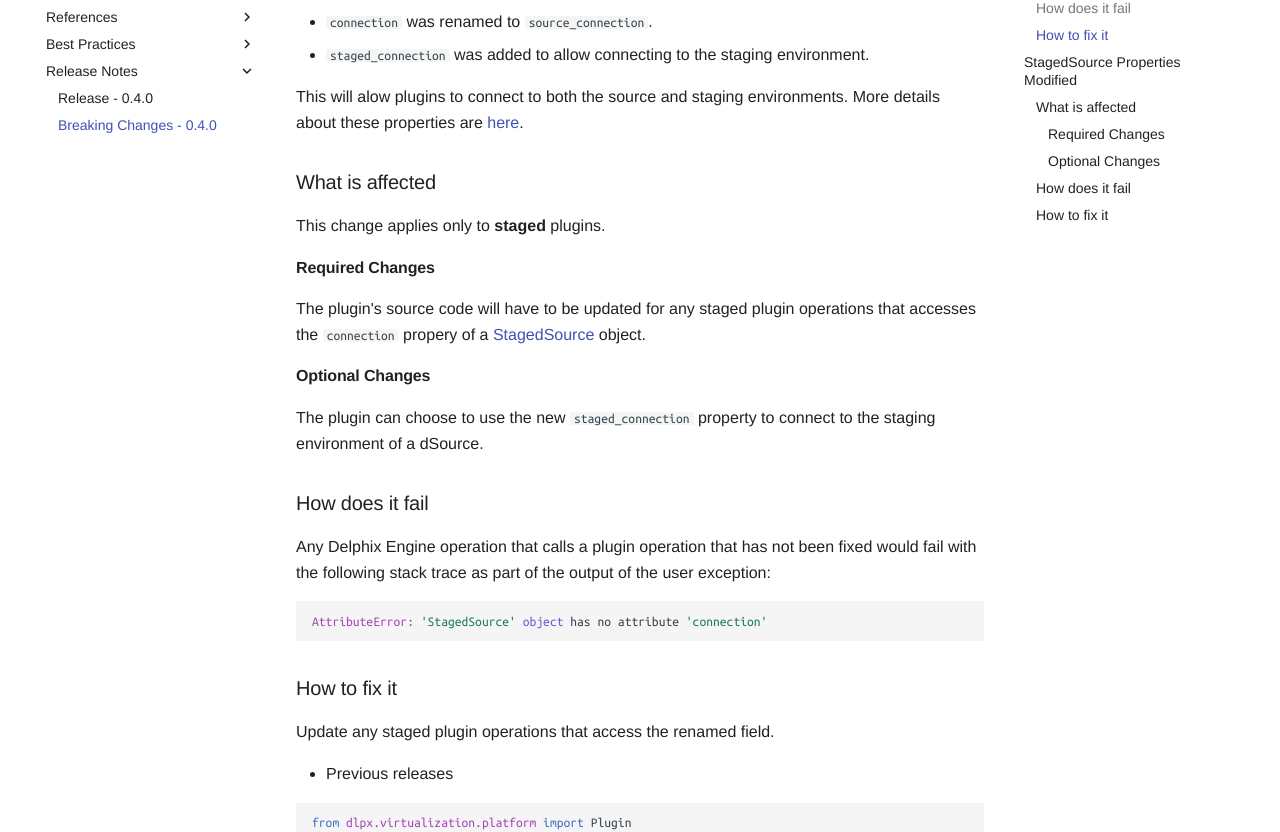
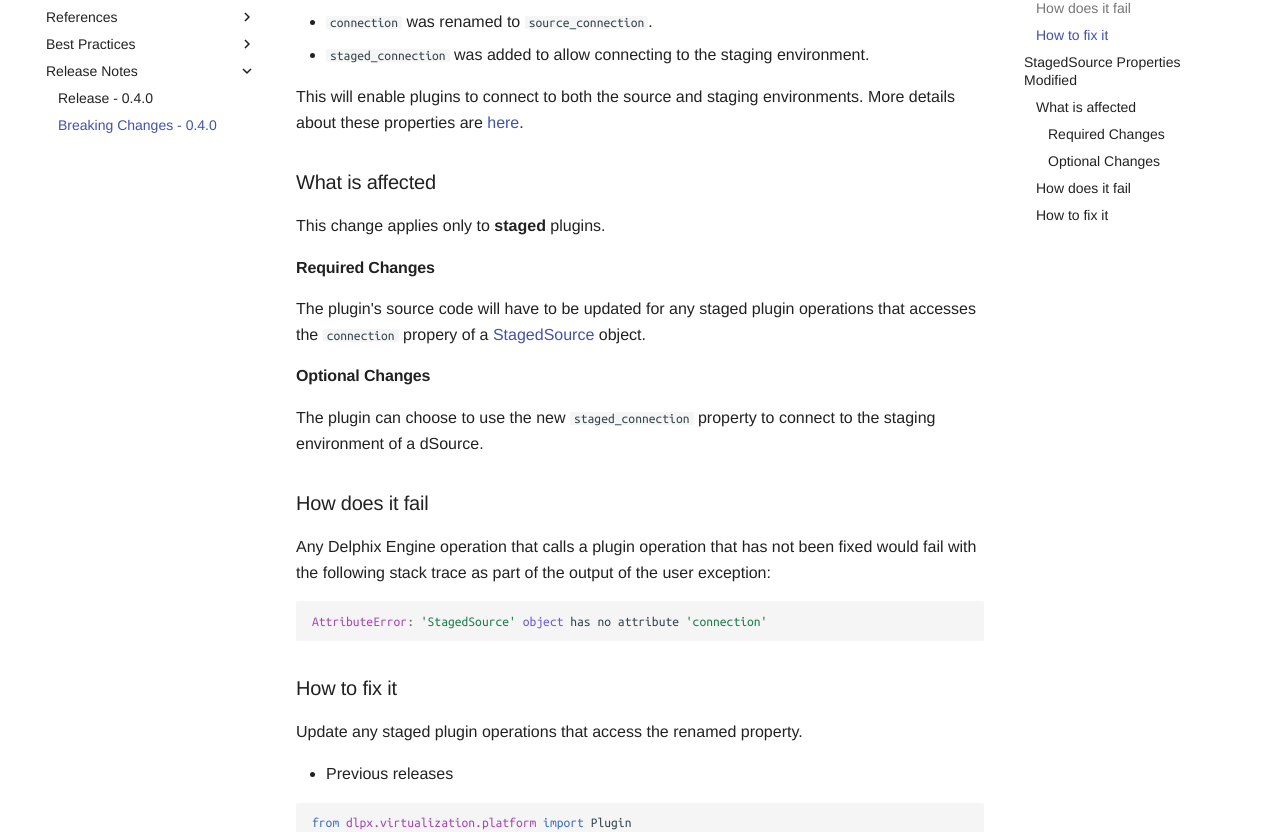
Before and after one commit to delphix/virtualization-sdk, an MkDocs documentation site: the page built from docs/Release_Notes/0.4.0_Breaking_Changes.md, in a window 1280 px wide and 1400 px high, scrolled down 1661 px. Shown: the part 172-1004 px from the top of the window. Built offline with MkDocs 1.6.1 and Material for MkDocs 9.7.7, drawn with Linux system fonts in a browser that asks for light colours; some web fonts are replaced.

Commit message:
Fix beta typos

````diff
--- a/docs/Release_Notes/0.4.0_Breaking_Changes.md
+++ b/docs/Release_Notes/0.4.0_Breaking_Changes.md
@@ -73,7 +73,7 @@ Properties of the [StagedSource](/References/Classes.md#stagedsource) class were
 * `connection` was renamed to `source_connection`.
 * `staged_connection` was added to allow connecting to the staging environment.
 
-This will alow plugins to connect to both the source and staging environments. More details about these properties are [here](/References/Classes.md#stagedsource).
+This will enable plugins to connect to both the source and staging environments. More details about these properties are [here](/References/Classes.md#stagedsource).
 
 ### What is affected
 This change applies only to **staged** plugins.<br/>
@@ -92,7 +92,7 @@ AttributeError: 'StagedSource' object has no attribute 'connection'
 ```
 
 ### How to fix it
-Update any staged plugin operations that access the renamed field.
+Update any staged plugin operations that access the renamed property.
 
 * Previous releases
 
````
Also changed, not shown: other parts of docs/Release_Notes/0.4.0_Breaking_Changes.md (+1 -1 lines), docs/Release_Notes/0.4.0.md (+1 -1 lines).
